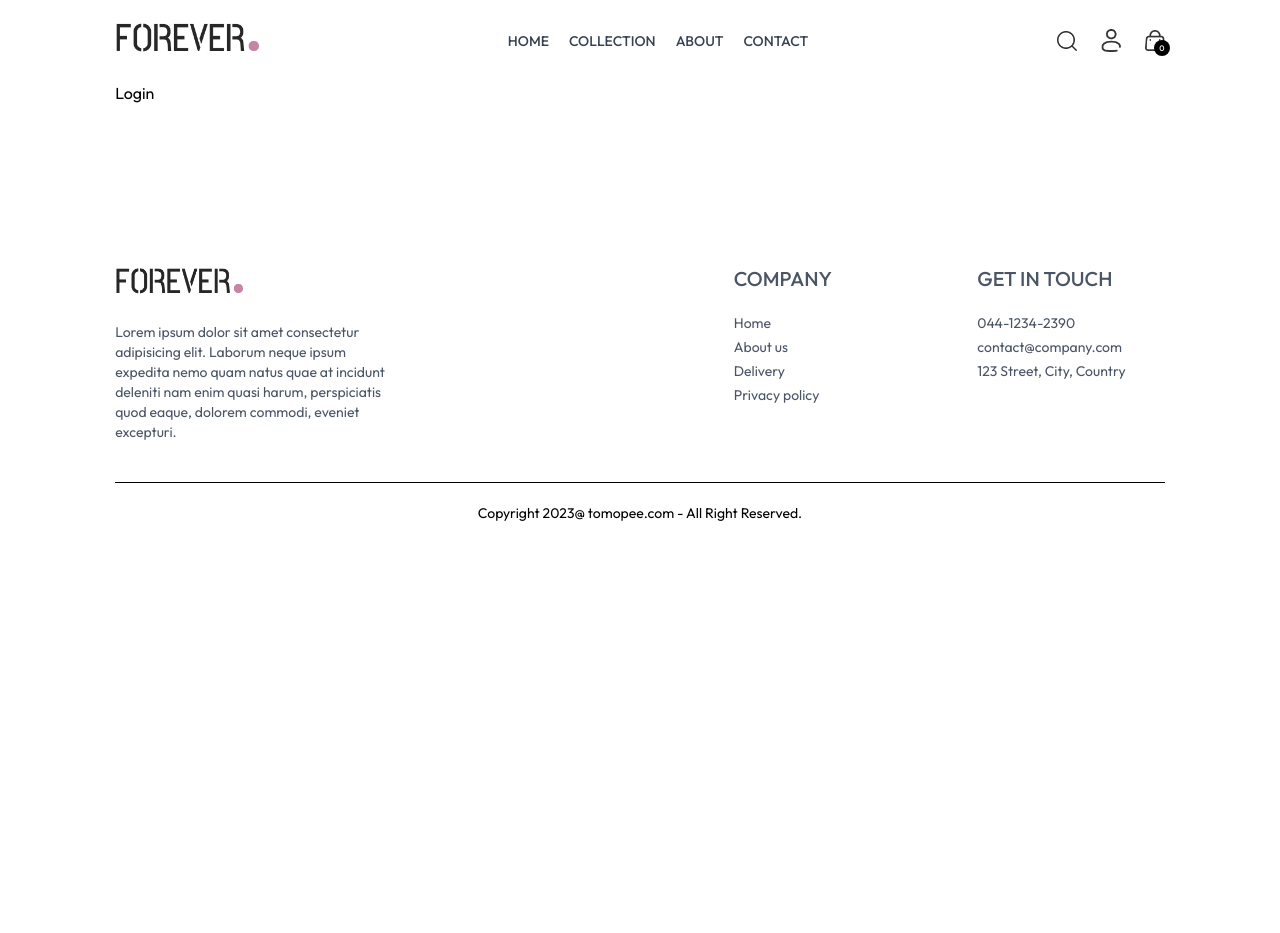
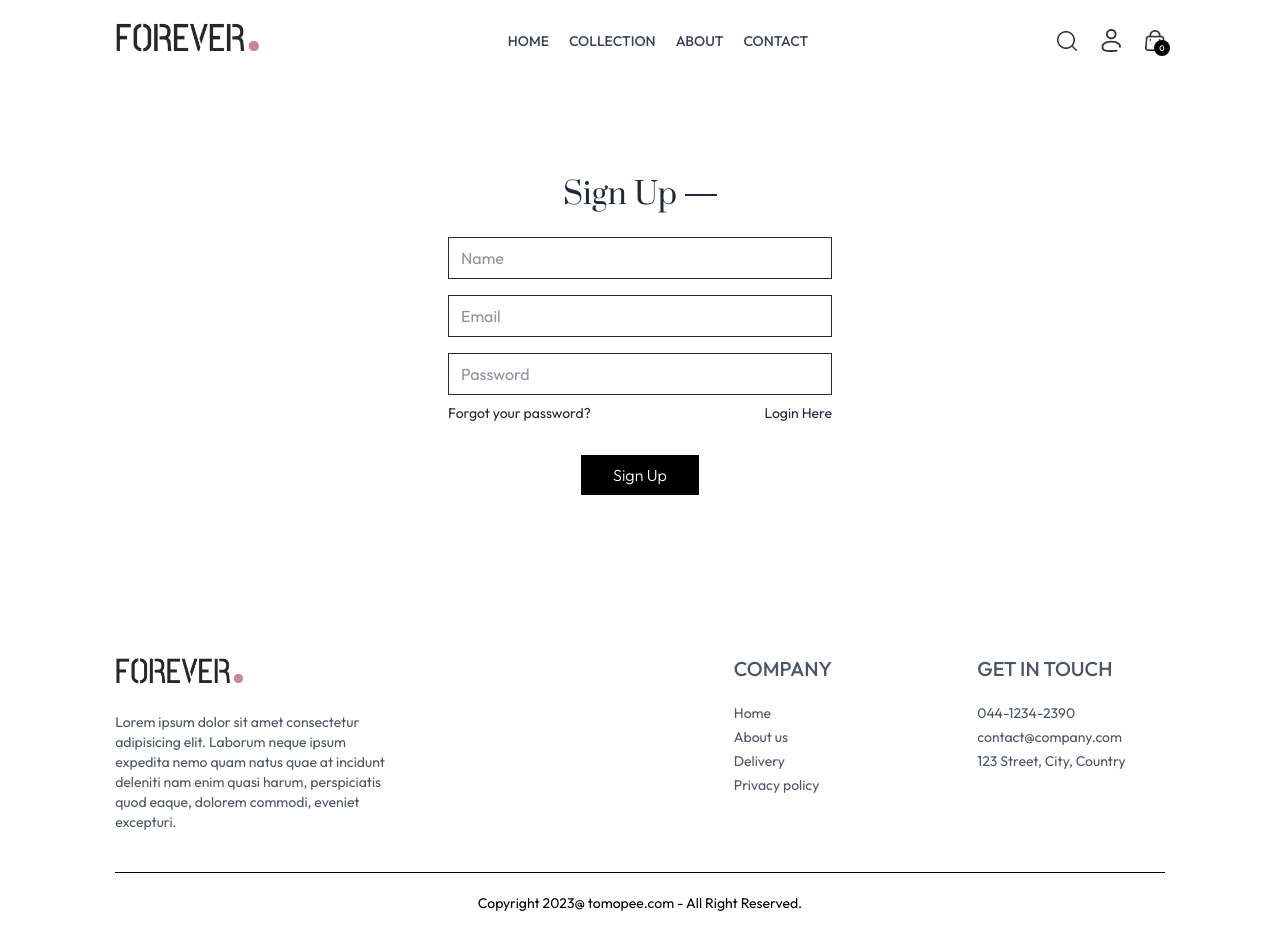
Before and after one commit to tomopee71/ec-fashion, a React (Vite) app: page /login in a window 1280 px wide. Before the commit the page ends 800 px from the top, so only its background shows below. Built offline with nearby package versions, Linux system fonts and the light colour scheme.

Commit message:
Loginコンポーネントを実装し、サインアップとログインの切り替え機能を追加; フォームのスタイルと構造を整備

```diff
--- a/src/pages/Login.jsx
+++ b/src/pages/Login.jsx
@@ -1,5 +1,49 @@
+import { useState } from 'react';
+
 function Login() {
-  return <div>Login</div>;
+
+  const [currentState, setCurrentState] = useState('Sign Up');
+
+  const onSubmitHandler = async (event) => {
+    event.preventDefault();
+
+  }
+
+  return (
+    <form onSubmit={onSubmitHandler} className="flex flex-col items-center w-[90%] sm:max-w-96 m-auto mt-14 gap-4 text-gray-800">
+      <div className="inline-flex items-center gap-2 mb-2 mt-10">
+        <p className="prata-regular text-3xl">{currentState}</p>
+        <hr className="border-none h-[1.5px] w-8 bg-gray-800" />
+      </div>
+      {currentState === 'Login' ? '' : <input
+        type="text"
+        className="w-full px-3 py-2 border border-gray-800"
+        placeholder="Name"
+        required
+      />}
+      <input
+        type="email"
+        className="w-full px-3 py-2 border border-gray-800"
+        placeholder="Email"
+        required
+      />
+      <input
+        type="password"
+        className="w-full px-3 py-2 border border-gray-800"
+        placeholder="Password"
+        required
+      />
+      <div className="w-full flex justify-between text-sm mt-[-8px]">
+        <p className='cursor-pointer'>Forgot your password?</p>
+        {
+          currentState === 'Login'
+          ? <p onClick={() => setCurrentState('Sign Up')} className='cursor-pointer'>Create account</p>
+          : <p onClick={() => setCurrentState('Login')} className='cursor-pointer'>Login Here</p>
+        }
+      </div>
+      <button className='bg-black text-white font-light px-8 py-2 mt-4'>{currentState === 'Login' ? 'Sign In' : 'Sign Up'}</button>
+    </form>
+  );
 }
 
 export default Login;
```
